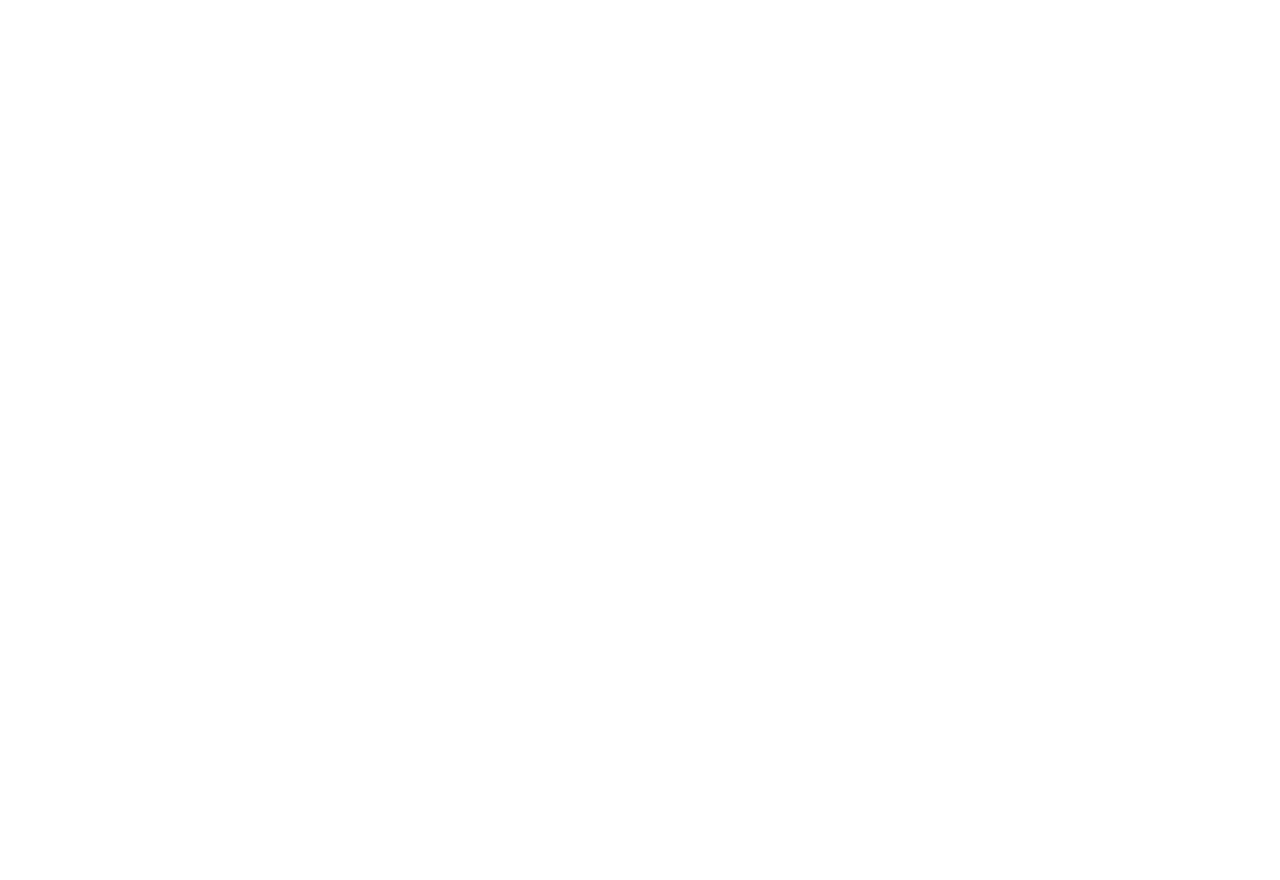
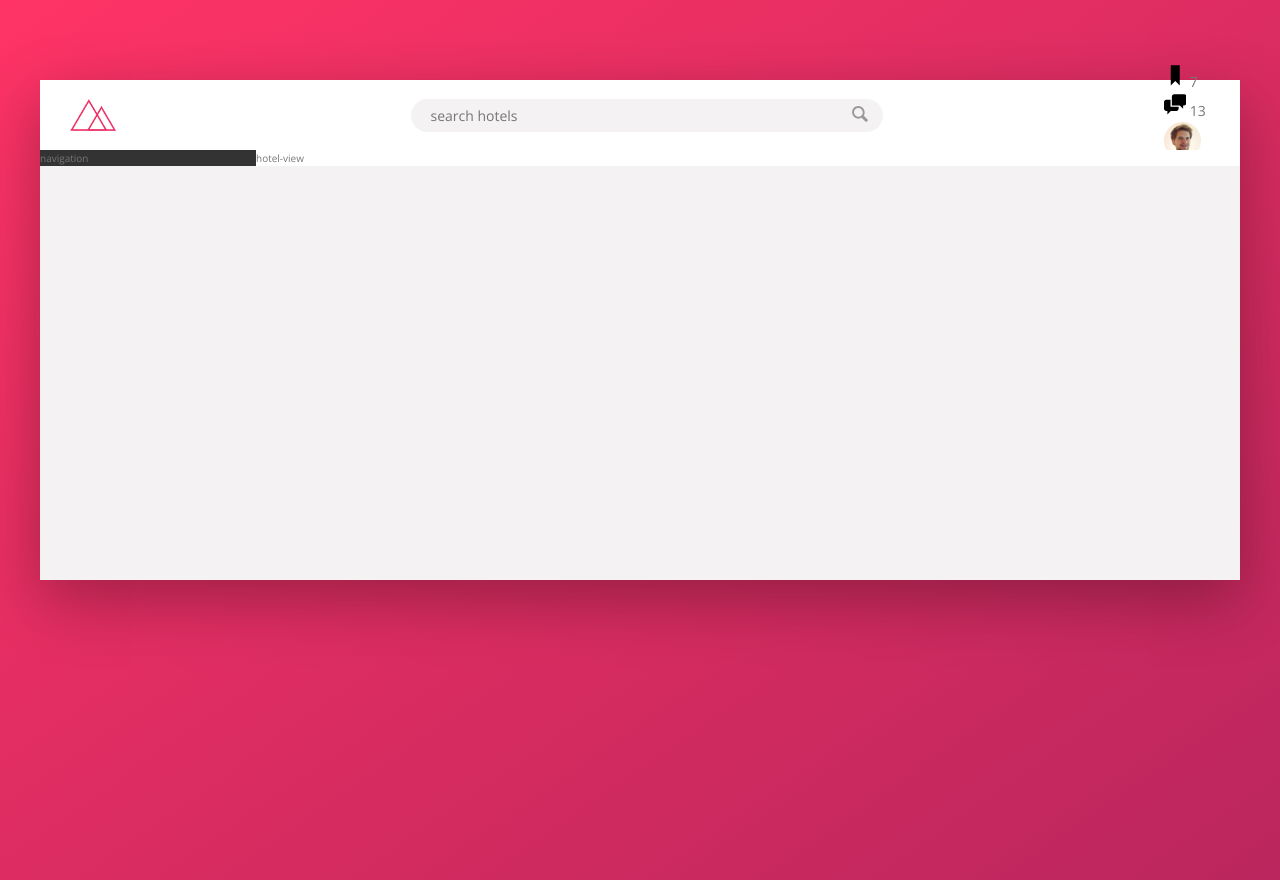
Before and after one commit to Ketevaniveshaguri/Trillo, a website: page index.html in a window 1280 px wide. Before the commit the page ends 800 px from the top, so only its background shows below. Drawn offline with nearby package versions, Linux system fonts and the light colour scheme.

Commit message:
overall layout

```diff
--- a/index.html
+++ b/index.html
@@ -13,5 +13,46 @@
 
     <title>trillo &mdash; Your all-in-one booking app</title>
   </head>
-  <body></body>
+  <body>
+    <div class="container">
+      <header class="header">
+        <img src="img/logo.png" alt="trillo logo" class="logo" />
+        <form action="#" class="search">
+          <input
+            type="text"
+            class="search__input"
+            placeholder="search hotels"
+          />
+          <button class="search__button">
+            <svg class="search__icon">
+              <use xlink:href="img/sprite.svg#icon-magnifying-glass"></use>
+            </svg>
+          </button>
+        </form>
+
+        <nav class="user-nav">
+          <div class="user-nav__icon-box">
+            <svg class="user-nav__icon">
+              <use xlink:href="img/sprite.svg#icon-bookmark"></use>
+            </svg>
+            <span class="user-nav__notification">7</span>
+          </div>
+          <div class="user-nav__icon-box">
+            <svg class="user-nav__icon">
+              <use xlink:href="img/sprite.svg#icon-chat"></use>
+            </svg>
+            <span class="user-nav__notification">13</span>
+          </div>
+          <div class="user-nav__user">
+            <img src="img/user.jpg" alt="" class="user-nav__user-photo" />
+            <span class="user-nav__user-name">Jonas</span>
+          </div>
+        </nav>
+      </header>
+      <div class="content">
+        <nav class="sidebar">navigation</nav>
+        <main class="hotel-view">hotel-view</main>
+      </div>
+    </div>
+  </body>
 </html>
--- /dev/null
+++ b/sass/_base.scss
@@ -0,0 +1,51 @@
+:root {
+  --color-primary: #eb2f64;
+  --color-primary-light: #ff3366;
+  --color-primary-dark: #ba265d;
+
+  --color-grey-light-1: #faf9f9;
+  --color-grey-light-2: #f4f2f2;
+  --color-grey-light-3: #f0eeee;
+  --color-grey-light-4: #ccc;
+
+  --color-grey-dark-1: #333;
+  --color-grey-dark-2: #777;
+  --color-grey-dark-3: #999;
+
+  --shadow-dark: 0 2rem 6rem rgba(0, 0, 0, 0.3);
+  --shadow-light: 0 2rem 5rem rgba(0, 0, 0, 0.06);
+
+  --line: 1px solid var(--color-grey-light-2);
+}
+
+* {
+  margin: 0;
+  padding: 0;
+}
+
+*,
+*::before,
+*after {
+  box-sizing: inherit;
+}
+html {
+  box-sizing: border-box;
+  font-size: 62.5%; // 1rem=10px  10px/16px=62.5%
+}
+body {
+  font-family: "open sans", sans-serif;
+  font-weight: 400;
+
+  line-height: 1.6;
+  color: var(--color-grey-dark-2);
+
+  background-image: linear-gradient(
+    to right bottom,
+    var(--color-primary-light),
+    var(--color-primary-dark)
+  );
+  background-size: cover;
+  background-repeat: no-repeat;
+
+  min-height: 100vh;
+}
--- /dev/null
+++ b/sass/_components.scss
@@ -0,0 +1,82 @@
+////////
+//logo
+
+.logo {
+  height: 3.25rem;
+  margin-left: 3rem;
+}
+
+////////
+//search
+.search {
+  flex: 0 0 40%;
+
+  display: flex;
+  align-items: center;
+  justify-content: center;
+  &__input {
+    font-family: inherit;
+    font-size: inherit;
+    color: inherit;
+    background-color: var(--color-grey-light-2);
+    border: none;
+    padding: 0.7rem 2rem;
+    border-radius: 100px;
+    width: 90%;
+    transition: all 0.2s;
+    margin-right: -3.25rem;
+
+    &:focus {
+      outline: none;
+      width: 100%;
+      background-color: var(--color-grey-light-3);
+    }
+
+    &::webkit-input-placeholder {
+      font-weight: 100;
+      color: var(--color-grey-light-4);
+    }
+  }
+
+  &__input:focus + &__button {
+    background-color: var(--color-grey-light-3);
+  }
+  &__button {
+    border: none;
+    background-color: var(--color-grey-light-2);
+
+    &:focus {
+      outline: none;
+    }
+    &:active {
+      transform: translateY(2px);
+    }
+  }
+  &__icon {
+    height: 2rem;
+    width: 2rem;
+    fill: var(--color-grey-dark-3);
+  }
+}
+
+////////
+//user navigation
+
+.user-nav {
+  &__icon-box {
+  }
+  &__icon {
+    height: 2.25rem;
+    width: 2.25rem;
+  }
+  &__notification {
+  }
+  &__user {
+  }
+  &__user-photo {
+    height: 3.75rem;
+    border-radius: 50%;
+  }
+  &__user-name {
+  }
+}
--- /dev/null
+++ b/sass/_layout.scss
@@ -0,0 +1,33 @@
+.container {
+  max-width: 120rem;
+  margin: 8rem auto;
+  background-color: var(--color-grey-light-2);
+  box-shadow: var(--shadow-dark);
+  min-height: 50rem;
+}
+
+.header {
+  font-size: 1.4rem;
+  height: 7rem;
+  background-color: #fff;
+  border-bottom: var(--color-grey-light-2);
+
+  display: flex;
+  justify-content: space-between;
+  align-items: center;
+}
+
+.content {
+  display: flex;
+}
+
+.sidebar {
+  background-color: var(--color-grey-dark-1);
+
+  flex: 0 0 18%;
+}
+
+.hotel-view {
+  background-color: #fff;
+  flex: 1;
+}
--- a/sass/main.scss
+++ b/sass/main.scss
@@ -15,3 +15,7 @@ Grey dark 2: #777
 Grey dark 3: #999
 
 */
+
+@import "base";
+@import "layout";
+@import "components";
```
Also changed, not shown: package.json (+7 -1 lines), css/style.css, 1 other file.
